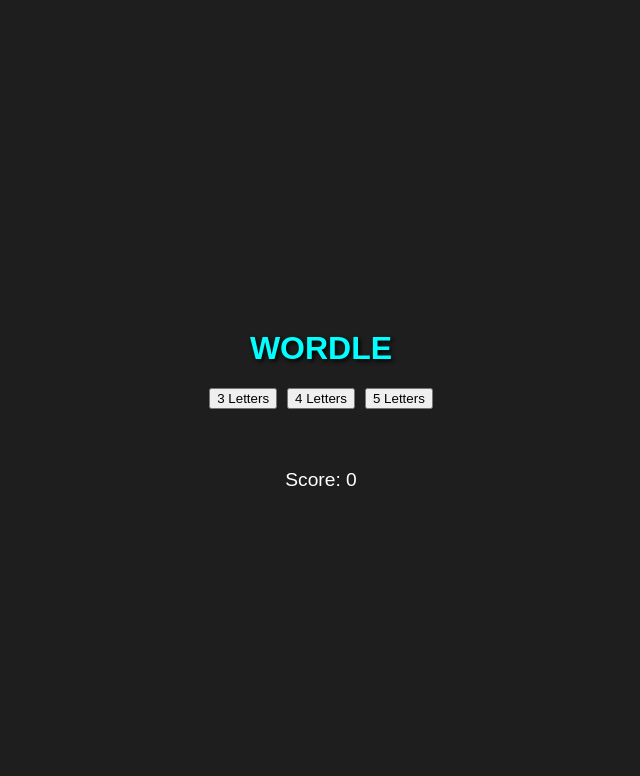
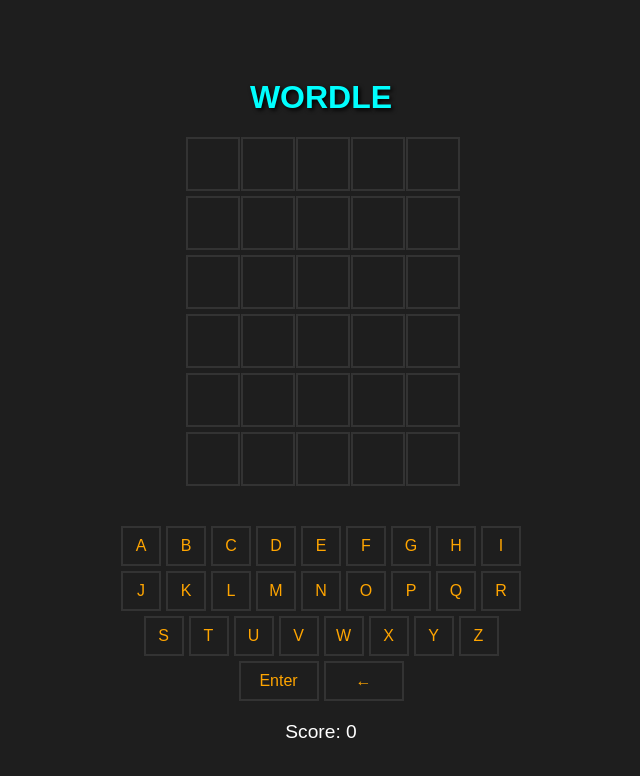
Before and after one commit to DaveBuilder/AppWebprorammierung, a plain HTML site: page index.html in a window 1280 px wide. Shown: the whole page, without its empty margins (319-959 px from the left). Drawn offline with Linux system fonts and the light colour scheme.

Commit message:
Update index.html

```diff
--- a/index.html
+++ b/index.html
@@ -82,14 +82,6 @@
             font-size: 1.2em;
             color: #ffffff;
         }
-        #mode-selection {
-            display: flex;
-            gap: 10px;
-            margin-bottom: 20px;
-        }
-        .hidden {
-            display: none;
-        }
         @media (max-width: 600px) {
             .tile {
                 width: 40px;
@@ -109,13 +101,8 @@
 </head>
 <body>
     <h1>WORDLE</h1>
-    <div id="mode-selection">
-        <button onclick="startGame(3)">3 Letters</button>
-        <button onclick="startGame(4)">4 Letters</button>
-        <button onclick="startGame(5)">5 Letters</button>
-    </div>
-    <div id="game-board" class="hidden"></div>
-    <div class="keyboard hidden">
+    <div id="game-board"></div>
+    <div class="keyboard">
         <button>A</button>
         <button>B</button>
         <button>C</button>
@@ -147,33 +134,19 @@
     </div>
     <div id="score">Score: 0</div>
     <script>
-        const words = {
-            3: ['cat', 'dog', 'sun'],
-            4: ['pear', 'door', 'moon'],
-            5: ['apple', 'bread', 'crane', 'drape', 'eagle']
-        };
-        let selectedWord = '';
+        const words = ['apple', 'bread', 'crane', 'drape', 'eagle']; // You can expand this word list
+        let selectedWord = words[Math.floor(Math.random() * words.length)].toUpperCase();
         const gameBoard = document.getElementById('game-board');
         const keyboardButtons = document.querySelectorAll('.keyboard button');
         const scoreElement = document.getElementById('score');
         let score = 0;
+
         let currentRow = 0;
         let currentTile = 0;
         const rows = 6;
-        let cols = 5;
-
-        function startGame(wordLength) {
-            cols = wordLength;
-            selectedWord = words[wordLength][Math.floor(Math.random() * words[wordLength].length)].toUpperCase();
-            document.getElementById('mode-selection').classList.add('hidden');
-            gameBoard.classList.remove('hidden');
-            document.querySelector('.keyboard').classList.remove('hidden');
-            createBoard();
-        }
+        const cols = 5;
 
         function createBoard() {
-            gameBoard.innerHTML = '';
-            gameBoard.style.gridTemplateColumns = `repeat(${cols}, 50px)`;
             for (let i = 0; i < rows * cols; i++) {
                 const tile = document.createElement('div');
                 tile.classList.add('tile');
@@ -258,8 +231,8 @@
             currentRow = 0;
             currentTile = 0;
             gameBoard.innerHTML = '';
-            selectedWord = words[cols][Math.floor(Math.random() * words[cols].length)].toUpperCase();
             createBoard();
+            selectedWord = words[Math.floor(Math.random() * words.length)].toUpperCase();
             scoreElement.textContent = `Score: ${score}`;
         }
 
@@ -285,6 +258,8 @@
                 handleKeyClick(e.key.toUpperCase());
             }
         });
+
+        createBoard();
     </script>
 </body>
 </html>
```
